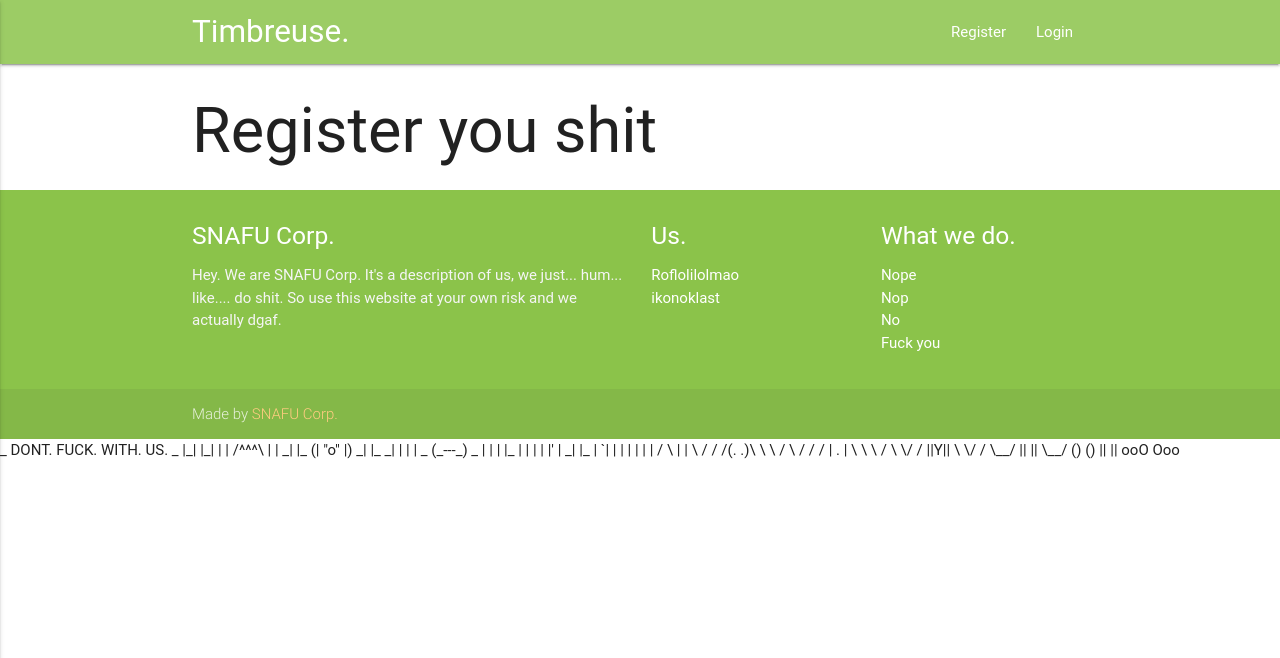
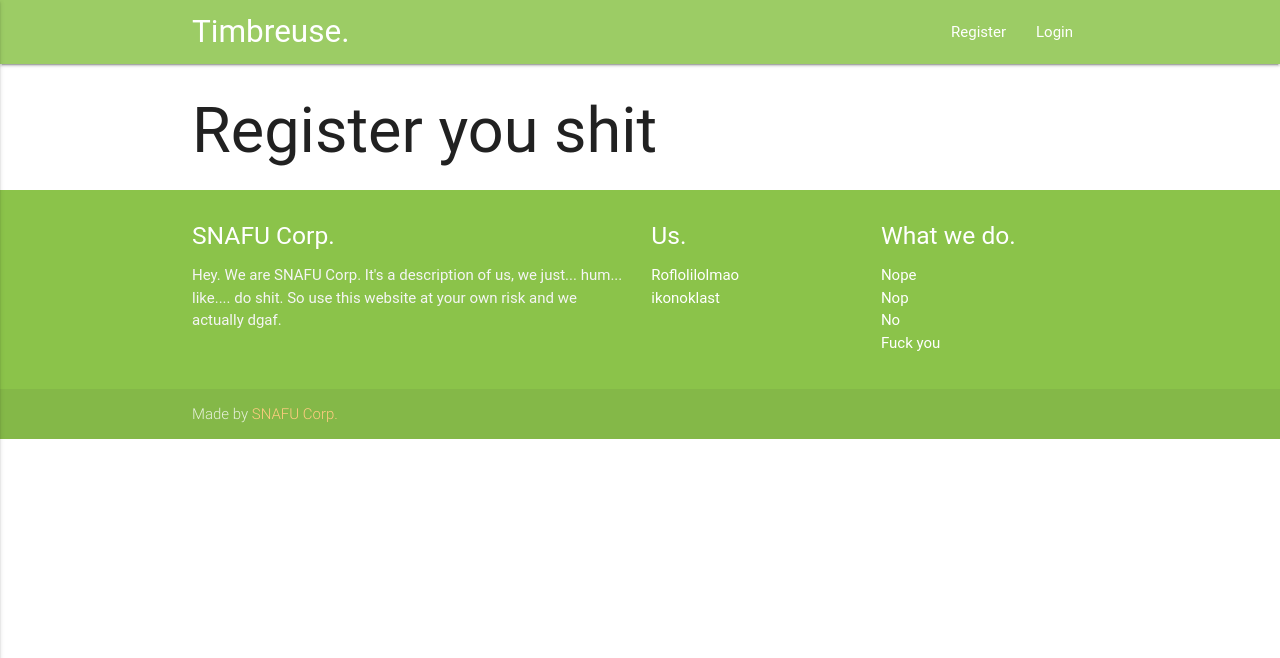
Before and after one commit to megaturbo/timbreuse, a Flask app: page / in a window 1280 px wide. Shown: the top 658 px of the page. Run offline with Flask 2, Linux system fonts and the light colour scheme; some libraries are stand-ins or nearby versions; some web fonts are replaced.

Commit message:
Hyperdumb I hyperwas

```diff
--- a/templates/layout.html
+++ b/templates/layout.html
@@ -95,7 +95,7 @@
     <!-- End FOOTER -->
 
 
-                        _  DONT. FUCK. WITH. US.  _
+    <!--                _  DONT. FUCK. WITH. US.  _
                        |_|                       |_|
                        | |         /^^^\         | |
                       _| |_      (| "o" |)      _| |_
@@ -109,6 +109,8 @@
                                    () ()
                                    || ||
                                   ooO Ooo
+    -->
+
 
 </body>
 
```
